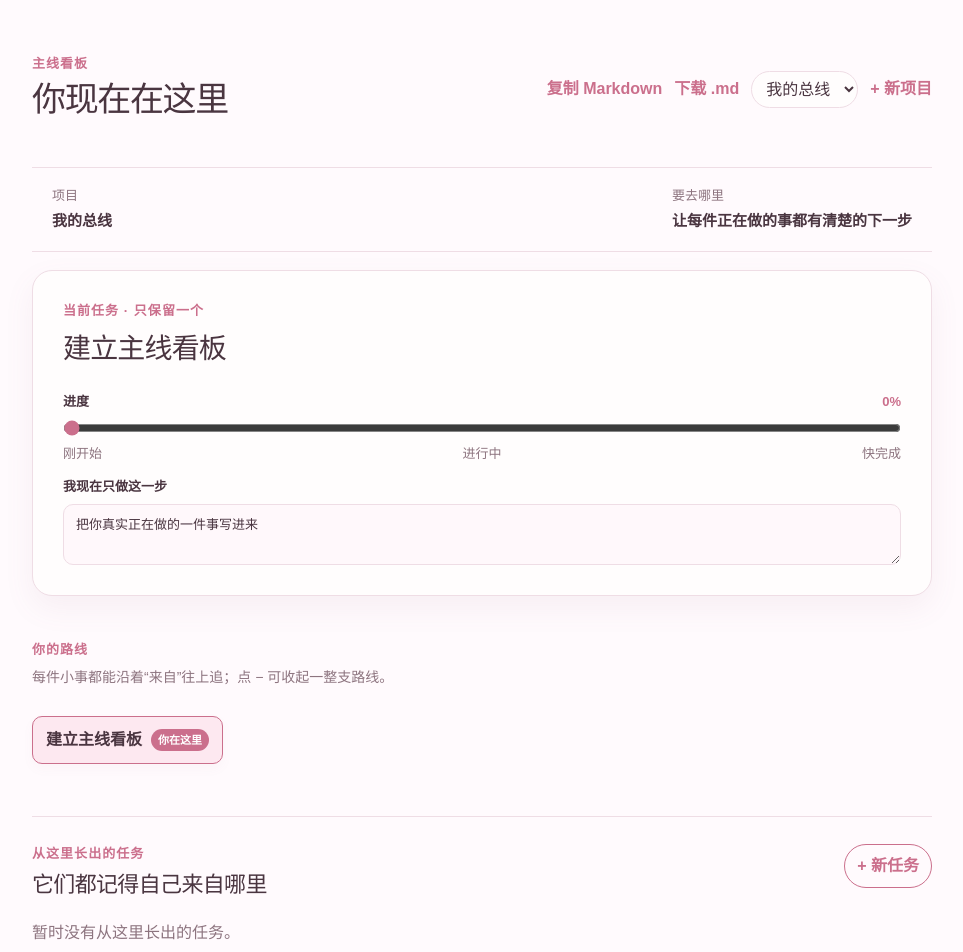
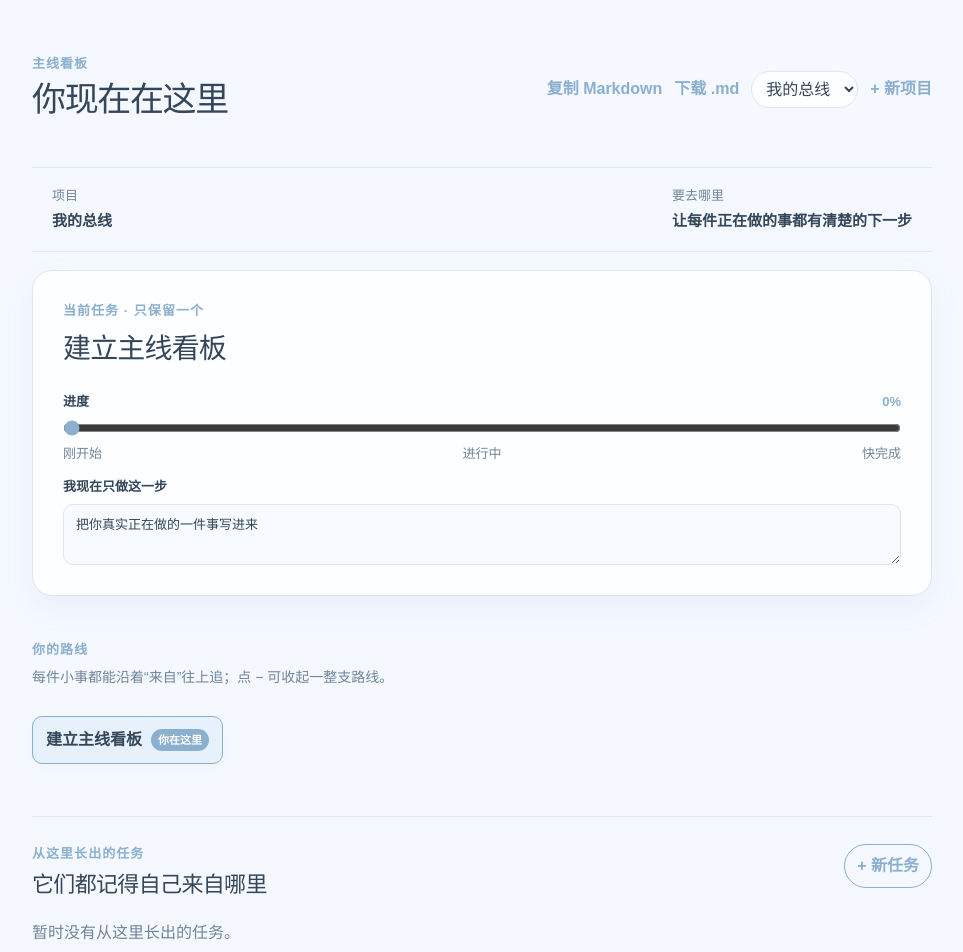
Before and after one commit to Olivya-sxx/mainline-board, a Next.js app: page / in a window 1280 px wide. Shown: the top 952 px of the page, without its empty margins (158-1121 px from the left). Built offline with nearby package versions, Linux system fonts and the light colour scheme.

Commit message:
Apply morning sky blue palette

```diff
--- a/app/globals.css
+++ b/app/globals.css
@@ -1,6 +1,6 @@
 @import "tailwindcss";
 
-:root { --ink:#4a3540; --muted:#8d747f; --paper:#fffafd; --line:#efdde5; --accent:#cb6f8c; --pale:#fde8f0; --card:#fffdfd; }
+:root { --ink:#34465a; --muted:#70859a; --paper:#f5f9ff; --line:#dce7f4; --accent:#8aafcf; --pale:#e7f1fb; --card:#fdfeff; }
 * { box-sizing:border-box; }
 body { margin:0; background:var(--paper); color:var(--ink); font-family:Arial, "PingFang SC", sans-serif; }
 button, input, textarea { font:inherit; }
@@ -13,10 +13,10 @@ h1, h2, p { margin:0; } h1 { font-size:34px; letter-spacing:-.04em; } h2 { font-
 .text-button, .outline-button, .branch button, .close { border:0; background:transparent; color:var(--accent); font-weight:700; }
 .orientation { margin:42px 0 18px; padding:18px 20px; border-top:1px solid var(--line); border-bottom:1px solid var(--line); }
 .orientation div { display:grid; gap:5px; } .orientation span, small { color:var(--muted); font-size:13px; } .orientation strong { font-size:15px; }
-.current-card { padding:30px; border:1px solid var(--line); border-radius:20px; background:var(--card); color:var(--ink); box-shadow:0 12px 30px rgba(157,99,124,.08); } .current-card .eyebrow { color:var(--accent); } .current-card h2 { margin:8px 0 22px; font-size:28px; }
+.current-card { padding:30px; border:1px solid var(--line); border-radius:20px; background:var(--card); color:var(--ink); box-shadow:0 12px 30px rgba(104,139,177,.08); } .current-card .eyebrow { color:var(--accent); } .current-card h2 { margin:8px 0 22px; font-size:28px; }
 label { display:grid; gap:7px; font-size:13px; font-weight:700; } textarea, input { width:100%; border:1px solid var(--line); border-radius:10px; padding:10px 12px; resize:vertical; color:var(--ink); background:#fff; font-weight:400; }.progress-control { margin-bottom:14px; }.progress-control > span { display:flex; justify-content:space-between; }.progress-control output { color:var(--accent); }.progress-control input { padding:0; accent-color:var(--accent); }.progress-control small { display:flex; justify-content:space-between; color:var(--muted); font-weight:400; }
-.current-card textarea { min-height:54px; border:1px solid var(--line); background:#fff8fb; color:var(--ink); } .current-card .next { margin-top:4px; } .return-button { margin-top:16px; border:1px solid var(--accent); border-radius:999px; padding:9px 12px; color:var(--accent); background:transparent; font-weight:700; }
-.path { margin:44px 0; }.route-note { margin-top:8px; color:var(--muted); font-size:14px; }.route-tree, .route-tree ul { list-style:none; margin:20px 0 0; padding-left:0; }.route-tree ul { margin:0 0 0 22px; padding-left:22px; border-left:1px solid var(--line); }.route-tree li { position:relative; padding:8px 0; }.route-tree ul > li::before { content:""; position:absolute; top:28px; left:-22px; width:21px; border-top:1px solid var(--line); }.route-row { display:flex; align-items:center; gap:7px; }.collapse-button { width:22px; height:22px; border:1px solid var(--line); border-radius:50%; color:var(--muted); background:var(--card); font-weight:700; line-height:1; }.route-node { display:inline-flex; align-items:center; gap:9px; max-width:100%; border:1px solid var(--line); border-radius:10px; padding:11px 13px; color:var(--ink); background:var(--card); text-align:left; font-weight:700; box-shadow:0 5px 12px rgba(157,99,124,.04); }.route-node.is-current { border-color:var(--accent); background:var(--pale); }.route-node b { color:var(--accent); font-size:17px; }.route-tree .is-done .route-node { color:var(--muted); text-decoration:line-through; }.route-node em { border-radius:999px; padding:3px 7px; color:#fff; background:var(--accent); font-size:11px; font-style:normal; white-space:nowrap; }
-.branches { border-top:1px solid var(--line); padding-top:27px; }.section-heading { align-items:flex-start; }.section-heading h2 { margin-top:4px; }.outline-button { border:1px solid var(--accent); padding:9px 12px; border-radius:999px; white-space:nowrap; }.empty { color:var(--muted); margin-top:20px; }.branch-list { display:grid; gap:10px; margin-top:20px; }.branch { padding:16px; background:var(--card); border-radius:12px; box-shadow:0 5px 12px rgba(157,99,124,.04); }.branch p { font-weight:700; margin-bottom:5px; }.branch button { padding:7px 0; }
-.dialog { width:min(480px, calc(100% - 32px)); border:0; border-radius:18px; padding:0; box-shadow:0 20px 60px rgba(157,99,124,.18); }.dialog::backdrop { background:rgba(74,53,64,.22); }.dialog form { display:grid; gap:16px; padding:24px; background:var(--card); }.close { font-size:25px; line-height:1; }.primary-button { border:0; border-radius:10px; padding:12px; color:#fff; background:var(--accent); font-weight:700; }
+.current-card textarea { min-height:54px; border:1px solid var(--line); background:#f7fbff; color:var(--ink); } .current-card .next { margin-top:4px; } .return-button { margin-top:16px; border:1px solid var(--accent); border-radius:999px; padding:9px 12px; color:var(--accent); background:transparent; font-weight:700; }
+.path { margin:44px 0; }.route-note { margin-top:8px; color:var(--muted); font-size:14px; }.route-tree, .route-tree ul { list-style:none; margin:20px 0 0; padding-left:0; }.route-tree ul { margin:0 0 0 22px; padding-left:22px; border-left:1px solid var(--line); }.route-tree li { position:relative; padding:8px 0; }.route-tree ul > li::before { content:""; position:absolute; top:28px; left:-22px; width:21px; border-top:1px solid var(--line); }.route-row { display:flex; align-items:center; gap:7px; }.collapse-button { width:22px; height:22px; border:1px solid var(--line); border-radius:50%; color:var(--muted); background:var(--card); font-weight:700; line-height:1; }.route-node { display:inline-flex; align-items:center; gap:9px; max-width:100%; border:1px solid var(--line); border-radius:10px; padding:11px 13px; color:var(--ink); background:var(--card); text-align:left; font-weight:700; box-shadow:0 5px 12px rgba(104,139,177,.04); }.route-node.is-current { border-color:var(--accent); background:var(--pale); }.route-node b { color:var(--accent); font-size:17px; }.route-tree .is-done .route-node { color:var(--muted); text-decoration:line-through; }.route-node em { border-radius:999px; padding:3px 7px; color:#fff; background:var(--accent); font-size:11px; font-style:normal; white-space:nowrap; }
+.branches { border-top:1px solid var(--line); padding-top:27px; }.section-heading { align-items:flex-start; }.section-heading h2 { margin-top:4px; }.outline-button { border:1px solid var(--accent); padding:9px 12px; border-radius:999px; white-space:nowrap; }.empty { color:var(--muted); margin-top:20px; }.branch-list { display:grid; gap:10px; margin-top:20px; }.branch { padding:16px; background:var(--card); border-radius:12px; box-shadow:0 5px 12px rgba(104,139,177,.04); }.branch p { font-weight:700; margin-bottom:5px; }.branch button { padding:7px 0; }
+.dialog { width:min(480px, calc(100% - 32px)); border:0; border-radius:18px; padding:0; box-shadow:0 20px 60px rgba(104,139,177,.18); }.dialog::backdrop { background:rgba(52,70,90,.18); }.dialog form { display:grid; gap:16px; padding:24px; background:var(--card); }.close { font-size:25px; line-height:1; }.primary-button { border:0; border-radius:10px; padding:12px; color:#fff; background:var(--accent); font-weight:700; }
 @media (max-width:600px) { main { width:min(100% - 24px, 900px); padding-top:28px; }.topbar { align-items:flex-start; }.project-actions { display:grid; justify-items:end; gap:5px; }.orientation { display:grid; }.current-card { padding:22px; }.section-heading { gap:12px; }.section-heading h2 { font-size:19px; }.outline-button { font-size:13px; }.branch { align-items:flex-start; } }
```
